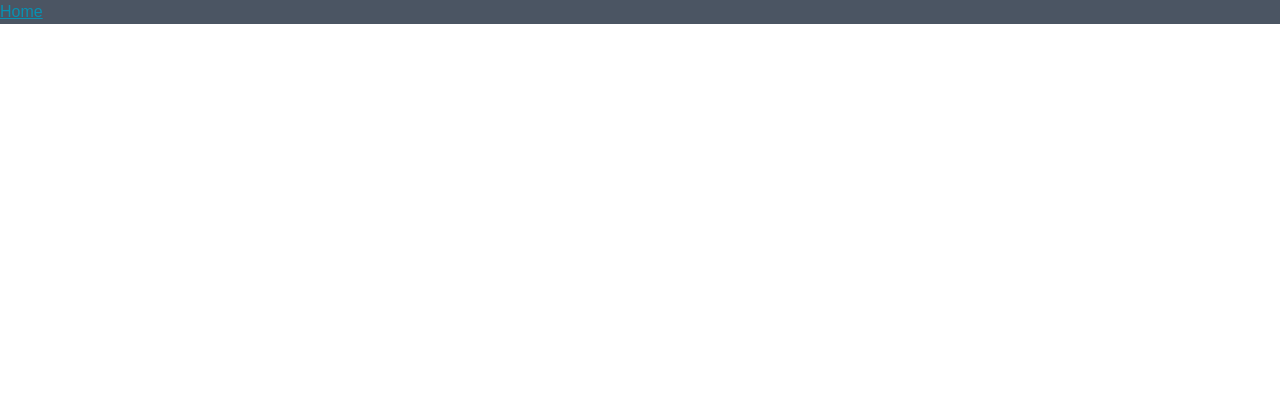
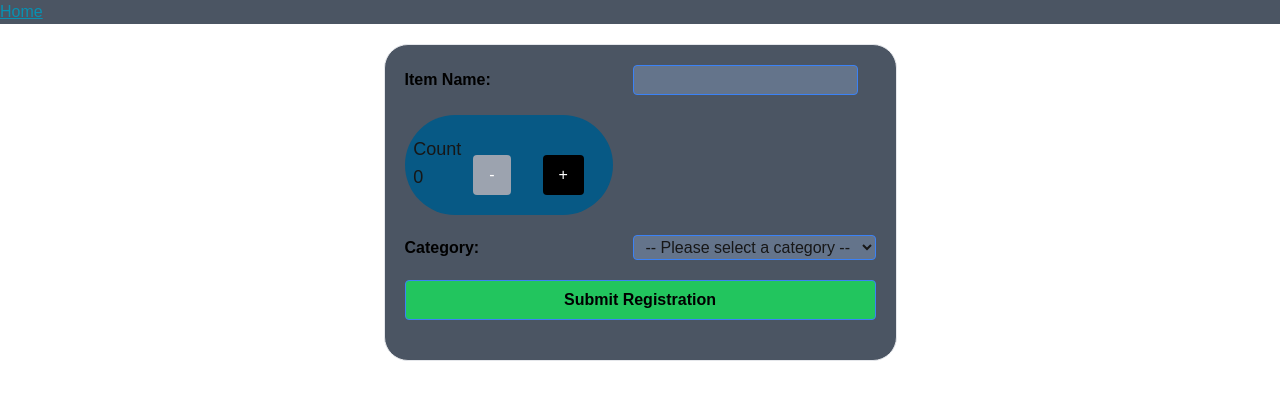
Before and after one commit to Hmmm-8938/cprg306-assignments, a Next.js app: page /week-5 in a window 1280 px wide. Shown: the top 400 px of the page. Built offline with nearby package versions, Linux system fonts and the light colour scheme.

Commit message:
Week 5 Assignment Completed
Completed the Week 5 Assignment

```diff
--- a/app/page.js
+++ b/app/page.js
@@ -12,6 +12,7 @@ export default function Home() {
         <li className="text-2xl text-cyan-600 hover:text-cyan-950"><Link href="./week-2">Week #2 Assignment</Link></li>
         <li className="text-2xl text-cyan-600 hover:text-cyan-950"><Link href="./week-3">Week #3 Assignment</Link></li>
         <li className="text-2xl text-cyan-600 hover:text-cyan-950"><Link href="./week-4">Week #4 Assignment</Link></li>
+        <li className="text-2xl text-cyan-600 hover:text-cyan-950"><Link href="./week-5">Week #5 Assignment</Link></li>
       </ul>
     </main>
   );
--- /dev/null
+++ b/app/week-5/counter.js
@@ -0,0 +1,37 @@
+import Spacer from "./spacer";
+
+
+export default function Counter({currentCount, incrementCounterFunction, decrementCounterFunction})
+{
+
+    let btnDisable = false;
+    let btn2Disable = false;
+    if(currentCount >= 20)
+    {
+        btnDisable = true;
+    }
+    if(currentCount == 0)
+    {
+        btn2Disable = true;
+    }
+
+    let btnStyles = "bg-black text-white rounded py-2 px-4 mt-5 w-15 h-15 mr-5 ml-3 hover:bg-blue-900 active:bg-yellow-500 disabled:bg-gray-400"
+
+    return(
+        <div className="bg-sky-800 p-5 w-52 rounded-full mt-5" style={{ display: 'flex', justifyContent: 'center'}}>
+            <p className="text-lg">Count {currentCount}</p>
+            <button
+                className={btnStyles}
+                onClick={decrementCounterFunction}
+                disabled={btn2Disable}>
+                -
+            </button>
+            <button
+                className={btnStyles}
+                onClick={incrementCounterFunction}
+                disabled={btnDisable}>
+                +
+            </button>
+        </div>
+    );
+}
--- /dev/null
+++ b/app/week-5/new-item.js
@@ -0,0 +1,88 @@
+"use client"
+import React from 'react';
+import { useState } from 'react';
+import Counter from './counter';
+
+const NewItem = () => {
+
+    const [itemName, setItemName] = useState("");
+    const [quantity, setQuantity] = useState(0);
+    const [category, setCategory] = useState("");
+
+    const handleItemNameChange = (event) => setItemName(event.target.value);
+    const handleCategoryChange = (event) => setCategory(event.target.value);
+
+    const incrementCounter = () =>
+      {
+          if (quantity < 20)
+          {
+              setQuantity(quantity + 1);
+          }
+      }
+
+  const decrementCounter = () =>
+      {
+          if (quantity > 0)
+          {
+              setQuantity(quantity - 1);
+          }
+      }
+
+  const handleSubmit = (event) =>
+    {
+       event.preventDefault();
+
+       let newItem =
+       {
+         itemName: itemName,
+         quantity: quantity,
+         category: category,
+       }
+
+       alert(`
+        Item Name: ${newItem.itemName}
+        Quantity: ${newItem.quantity}
+        Category: ${newItem.category}
+       `);
+
+       setItemName("");
+       setQuantity("");
+       setCategory("");
+    }
+
+
+
+    return (
+        <form onSubmit={handleSubmit} className='bg-gray-600 p-5 rounded-3xl border mt-5'>
+            <div className='mb-5'>
+                <label className='inline-block w-52 h-5 text-black font-black'>Item Name: </label>
+                <input className='bg-slate-500 ml-5 px-2 py-0.5 rounded border border-blue-500' type='text' required='true' onChange={handleItemNameChange} value={itemName}></input>
+            </div>
+            <div className='mb-5'>
+                <Counter className="p-5" currentCount={quantity} incrementCounterFunction={incrementCounter} decrementCounterFunction={decrementCounter}/>
+            </div>
+            <div className='mb-5'>
+                <label className='inline-block w-52 h-5 text-black font-black'>Category: </label>
+                <select className='bg-slate-500 ml-5 px-2 py-0.5 rounded border border-blue-500' onChange={handleCategoryChange} value={category}>
+                    <option value ='' disabled selected>-- Please select a category --</option>
+                    <option value='produce'>Produce</option>
+                    <option value='dairy'>Dairy</option>
+                    <option value='bakery'>Bakery</option>
+                    <option value='meat'>Meat</option>
+                    <option value='frozen-foods'>Frozen Foods</option>
+                    <option value='canned-foods'>Canned Foods</option>
+                    <option value='dry-goods'>Dry Goods</option>
+                    <option value='beverages'>Beverages</option>
+                    <option value='snacks'>Snacks</option>
+                    <option value='household'>Household</option>
+                    <option value='other'>Other</option>
+                </select>
+            </div>
+            <div className='mb-5'>
+                <button className='inline-block w-full h-10 px-2 py-1 rounded border border-blue-500 bg-green-500 text-black font-black hover:bg-green-900'>Submit Registration</button>
+            </div>
+        </form>
+    );
+};
+
+export default NewItem;
--- a/app/week-5/page.js
+++ b/app/week-5/page.js
@@ -1,11 +1,14 @@
 import MenuBar from "../_components/menu-bar";
+import NewItem from "./new-item";
 
 export default function Week5()
 {
     return(
         <main>
             <MenuBar/>
-
+            <div style={{ display: 'flex', justifyContent: 'center'}}>
+            <NewItem/>
+            </div>
         </main>
     )
 }
--- /dev/null
+++ b/app/week-5/spacer.js
@@ -0,0 +1,7 @@
+import React from "react";
+
+const Spacer = ({ size }) => (
+    <div style={{ height: size}}></div>
+);
+
+export default Spacer;
```
